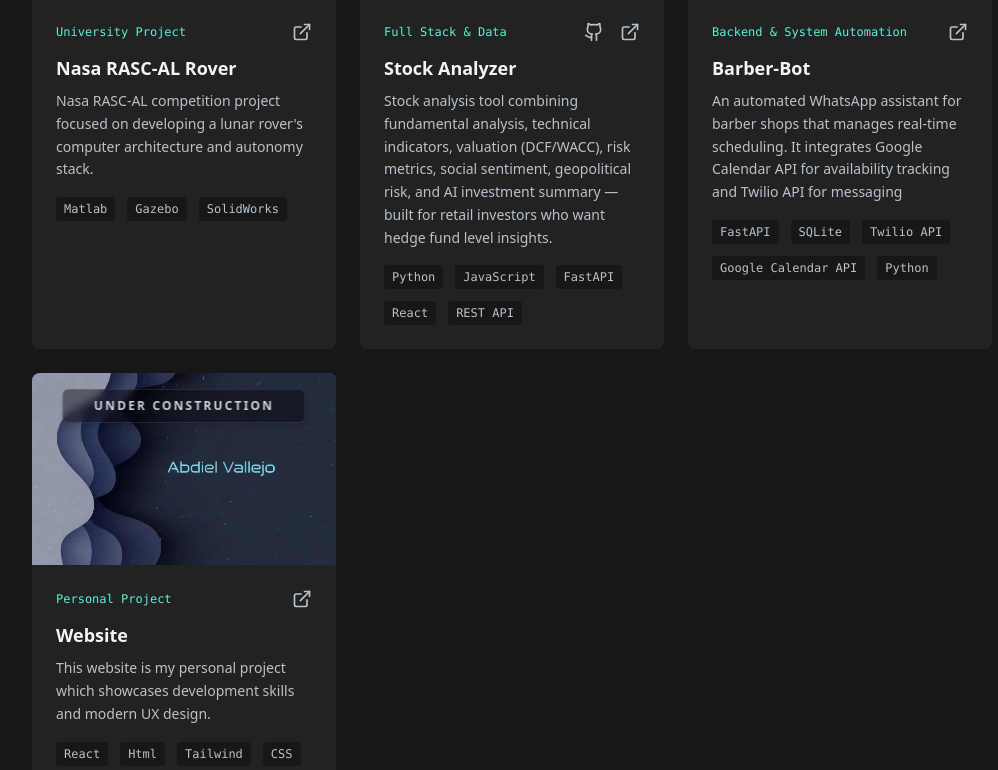
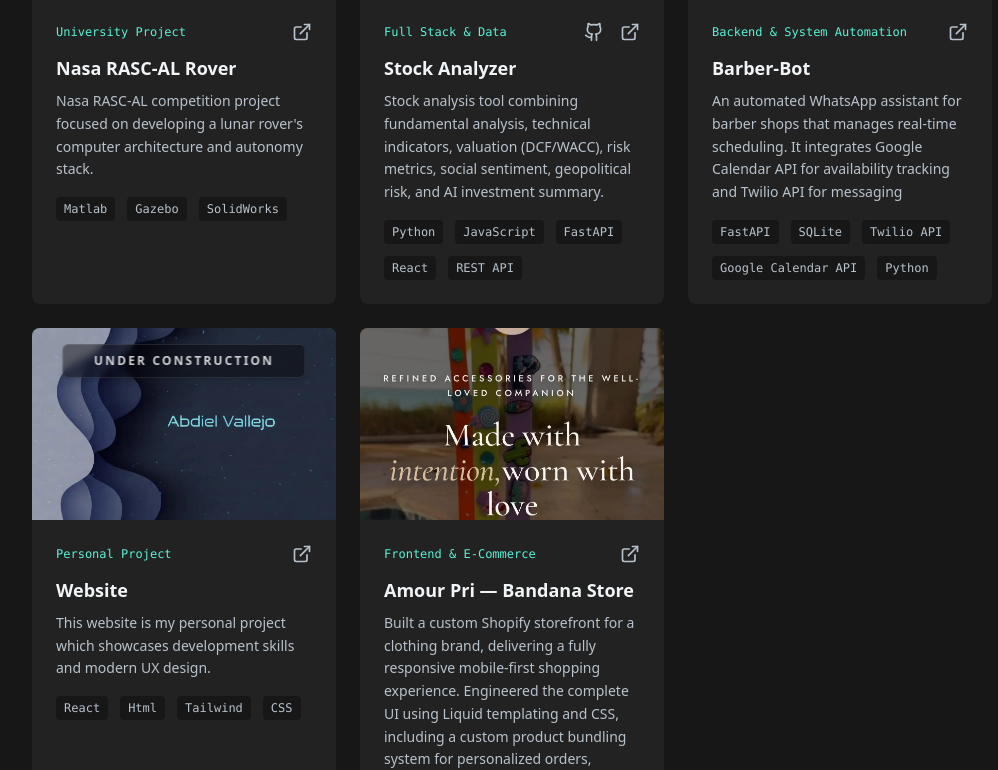
Before and after one commit to Abdielo23/abdiel-portfolio, a React (Vite) app: page / in a window 1280 px wide. Shown: the part 2190-2960 px from the top of the page, without its empty margins (128-1126 px from the left). Built offline with nearby package versions, Linux system fonts and the light colour scheme.

Commit message:
new project

```diff
--- a/src/components/Projects.jsx
+++ b/src/components/Projects.jsx
@@ -19,7 +19,7 @@ const PROJECTS = [
   {
     title: "Stock Analyzer",
     description:
-      "Stock analysis tool combining fundamental analysis, technical indicators, valuation (DCF/WACC), risk metrics, social sentiment, geopolitical risk, and AI investment summary — built for retail investors who want hedge fund level insights.",
+      "Stock analysis tool combining fundamental analysis, technical indicators, valuation (DCF/WACC), risk metrics, social sentiment, geopolitical risk, and AI investment summary. ",
     tech: ["Python", "JavaScript", "FastAPI", "React", "REST API"],
     type: "Full Stack & Data",
     color: "bg-emerald-700",
@@ -57,6 +57,19 @@ const PROJECTS = [
     link: "#",
     github: null,
     underConstruction: true,
+  },
+  {
+    title: "Amour Pri — Bandana Store",
+    description:
+      "Built a custom Shopify storefront for a clothing brand, delivering a fully responsive mobile-first shopping experience. Engineered the complete UI using Liquid templating and CSS, including a custom product bundling system for personalized orders, optimizing the purchase flow across product discovery, cart, and checkout to drive online sales conversions.",
+    tech: ["Shopify", "Liquid", "CSS", "Google Fonts"],
+    type: "Frontend & E-Commerce",
+    color: "bg-yellow-700",
+    image: asset("amourpri.webp"),
+    imageWidth: 1200,
+    imageHeight: 800,
+    link: "https://amourpri.com",
+    underConstruction: false,
   },
 ];
 
```
Also changed, not shown: public/amourpri.webp (added).
